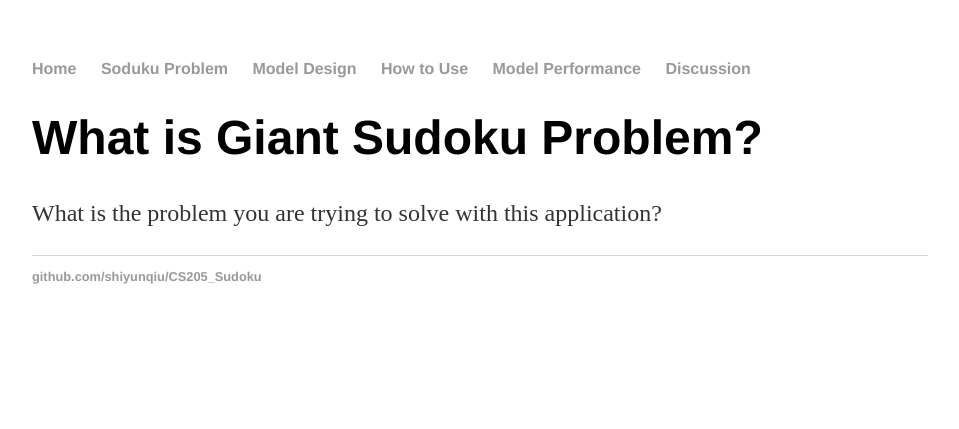
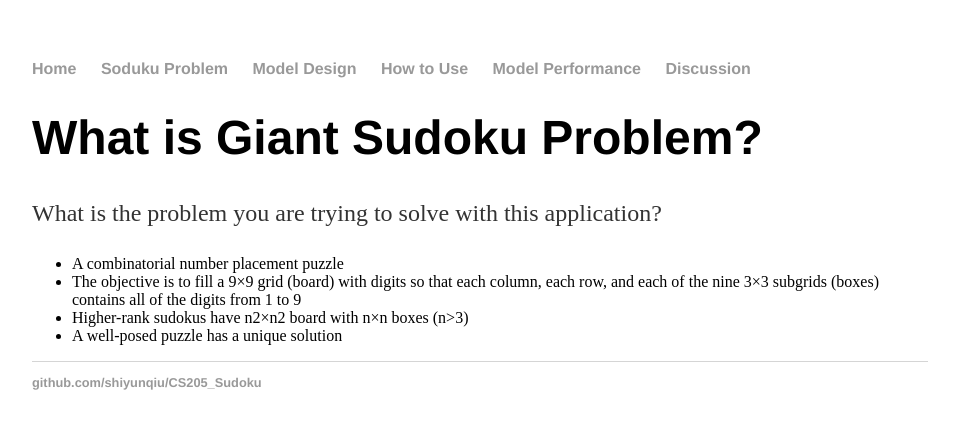
Before and after one commit to shuxiangru/CS205_G1.github.io, a Jekyll site: the page built from sudoku/index.html, in a window 1280 px wide. Shown: the top 429 px of the page, without its empty margins (160-1119 px from the left). Built offline with Jekyll 4.4.1, drawn with Linux system fonts in a browser that asks for light colours.

Commit message:
Update index.html

```diff
--- a/sudoku/index.html
+++ b/sudoku/index.html
@@ -6,4 +6,13 @@ title: sudoku intro
 		<div class="sudoku">
 			<h1>What is Giant Sudoku Problem?</h1>
 			<p>What is the problem you are trying to solve with this application?</p>
+			<ul style="list-style-type:disc">
+			  <li>A combinatorial number placement puzzle</li>
+			  <li>The objective is to fill a 9×9 grid (board) with digits so that each column, each row, and each of the nine 3×3 subgrids (boxes) contains all of the digits from 1 to 9
+</li>
+			  <li>Higher-rank sudokus have n2×n2 board with n×n boxes (n>3)</li>
+			  <li>A well-posed puzzle has a unique solution </li>
+
+			</ul>
+
 		</div>
```
